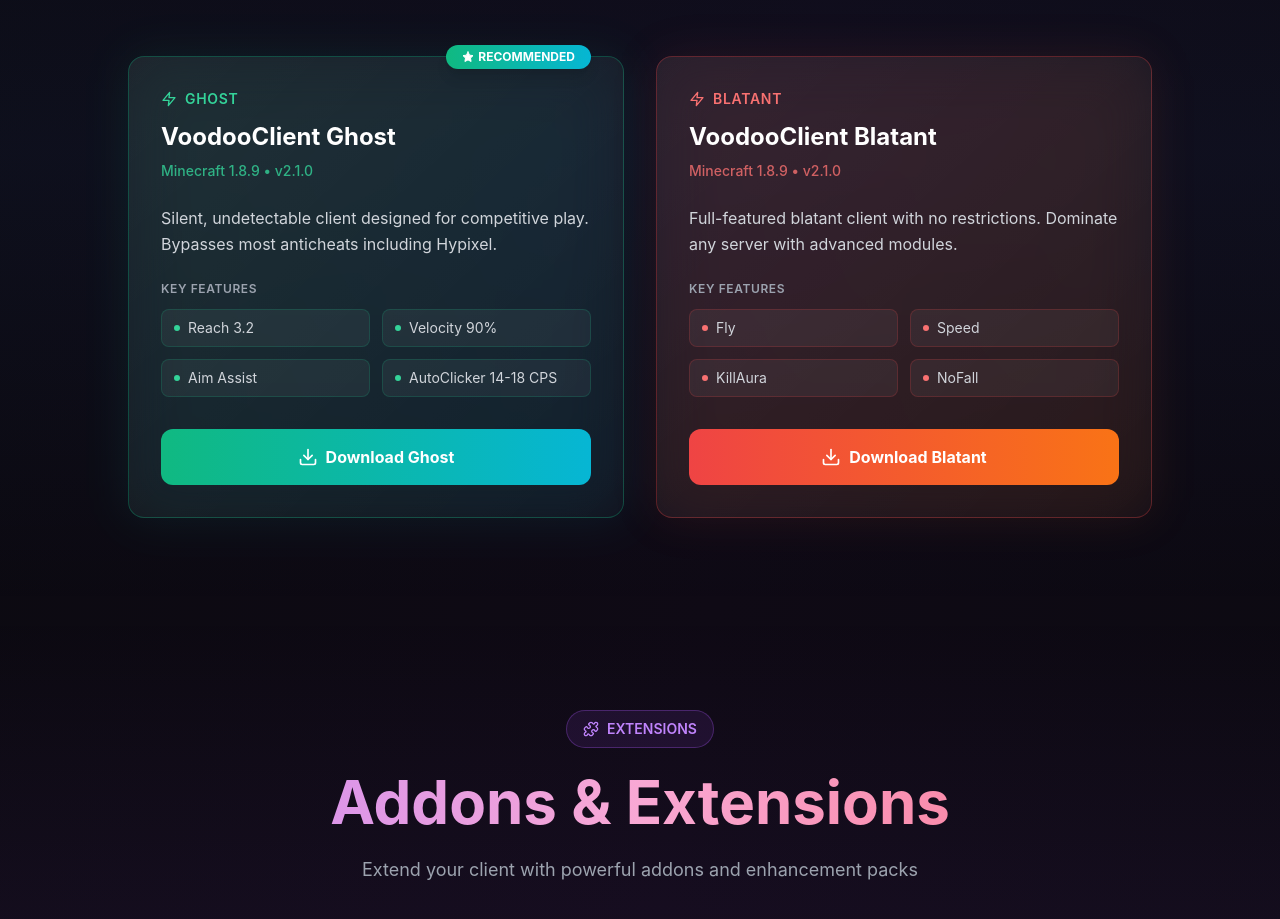
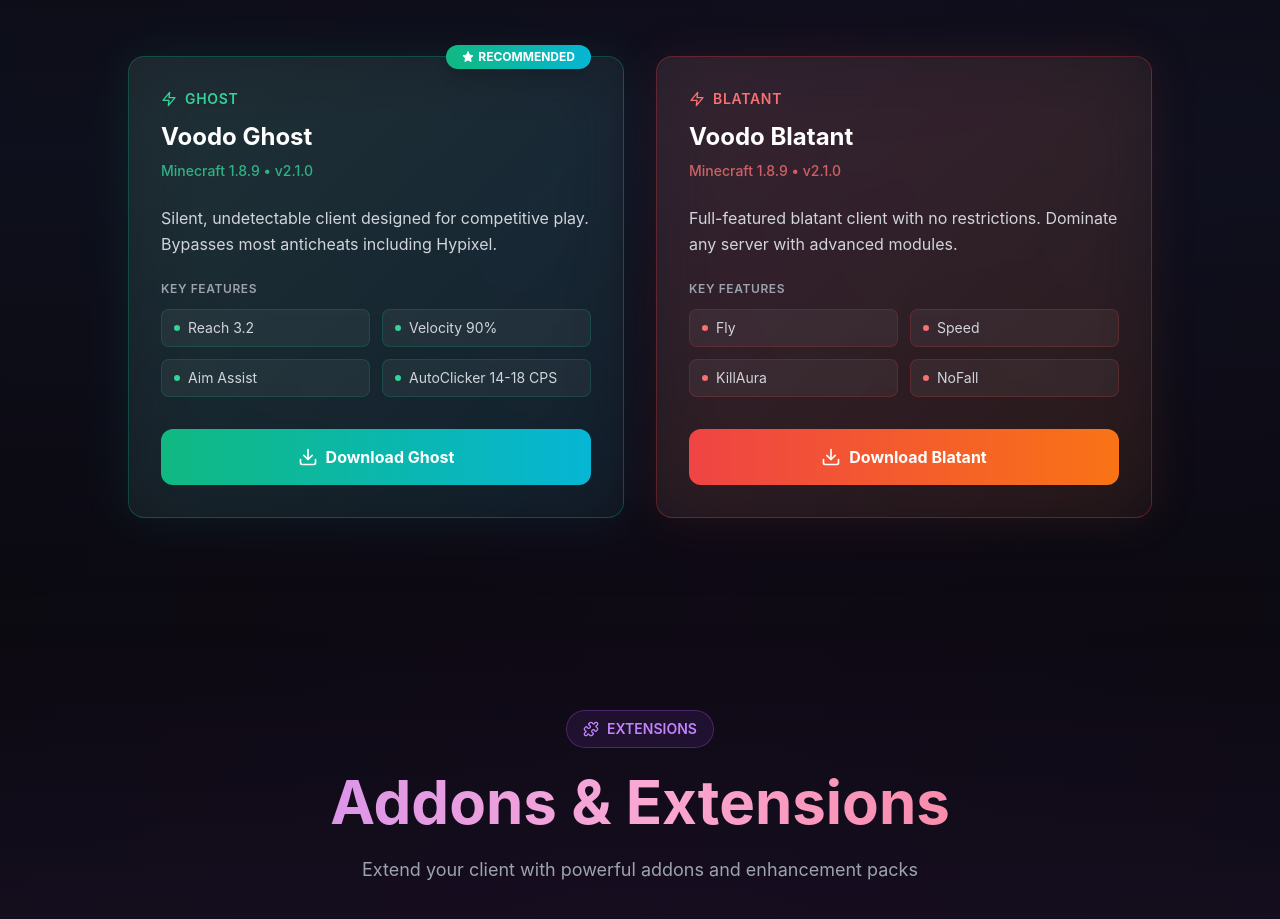
Before and after one commit to WiZClientDev/VodooClientWebsite, a React (Vite) app: page / in a window 1280 px wide. Shown: the part 2400-3319 px from the top of the page. Built offline with nearby package versions, Linux system fonts and the light colour scheme.

Commit message:
Rename VoodooClient to Voodo in ClientDownloads

```diff
--- a/src/components/ClientDownloads.tsx
+++ b/src/components/ClientDownloads.tsx
@@ -14,7 +14,7 @@ interface Client {
 
 const clients: Client[] = [
   {
-    name: 'VoodooClient Ghost',
+    name: 'Voodo Ghost',
     game: 'Minecraft 1.8.9',
     version: 'v2.1.0',
     description: 'Silent, undetectable client designed for competitive play. Bypasses most anticheats including Hypixel.',
@@ -24,7 +24,7 @@ const clients: Client[] = [
     isRecommended: true,
   },
   {
-    name: 'VoodooClient Blatant',
+    name: 'Voodo Blatant',
     game: 'Minecraft 1.8.9',
     version: 'v2.1.0',
     description: 'Full-featured blatant client with no restrictions. Dominate any server with advanced modules.',
```
